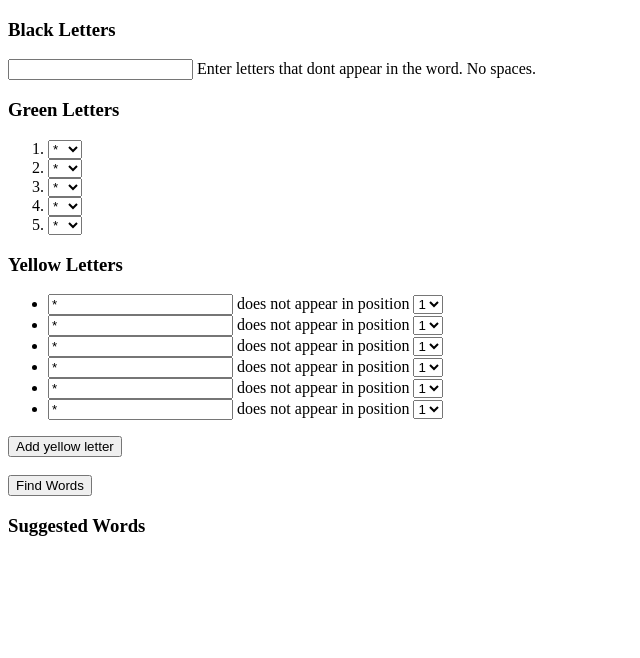
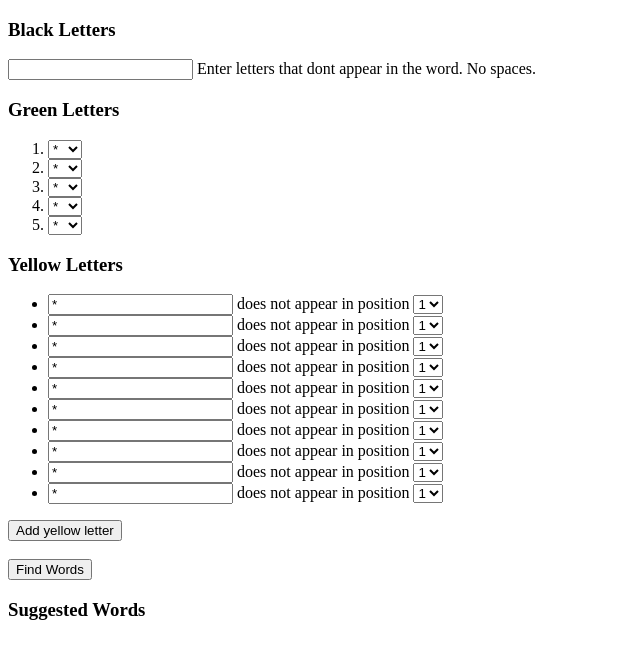
Before and after one commit to rashir01/wordselect, a website with bundled scripts: page index.html in a window 1280 px wide. Shown: the whole page, without its empty margins (0-640 px from the left). Built offline with nearby package versions, Linux system fonts and the light colour scheme.

Commit message:
update with more yellow options

```diff
--- a/index.html
+++ b/index.html
@@ -261,6 +261,60 @@
                 </select>
               </div>
             </li>
+            <li>
+              <div>
+                <input type="textarea" id="yellowletter6" maxlength = "1" name="yellowletter6" value="*" />
+
+                does not appear in position
+                <select name="6" id="yellowpos6">
+                  <option value="0">1</option>
+                  <option value="1">2</option>
+                  <option value="2">3</option>
+                  <option value="3">4</option>
+                  <option value="4">5</option>
+                </select>
+              </div>
+            </li>
+            <li>
+              <div>
+                <input type="textarea" id="yellowletter7" maxlength = "1" name="yellowletter7" value="*" />
+                does not appear in position
+                <select name="7" id="yellowpos7">
+                  <option value="0">1</option>
+                  <option value="1">2</option>
+                  <option value="2">3</option>
+                  <option value="3">4</option>
+                  <option value="4">5</option>
+                </select>
+              </div>
+            </li>
+            <li>
+              <div>
+                <input type="textarea" id="yellowletter8" maxlength = "1" name="yellowletter8" value="*" />
+
+                does not appear in position
+                <select name="8" id="yellowpos8">
+                  <option value="0">1</option>
+                  <option value="1">2</option>
+                  <option value="2">3</option>
+                  <option value="3">4</option>
+                  <option value="4">5</option>
+                </select>
+              </div>
+            </li>
+            <li>
+              <div>
+                <input type="textarea" id="yellowletter9" maxlength = "1" name="yellowletter9" value="*" />
+                does not appear in position
+                <select name="9" id="yellowpos9">
+                  <option value="0">1</option>
+                  <option value="1">2</option>
+                  <option value="2">3</option>
+                  <option value="3">4</option>
+                  <option value="4">5</option>
+                </select>
+              </div>
+            </li>
           </ul>
           <button>Add yellow letter</button>
         </div>
--- a/wordguesser.js
+++ b/wordguesser.js
@@ -123,11 +123,13 @@ function displayRankedWords() {
     count++;
     if (count == 20) break;
   }
+
+  console.log(rankedSuggestions);
 }
 
 function handleSearchButtonClick(event) {
   event.preventDefault();
-
+  rankedSuggestions = new Map();
   readBlackLetters();
   readGreenLetters();
   readYellowLetters();
```
